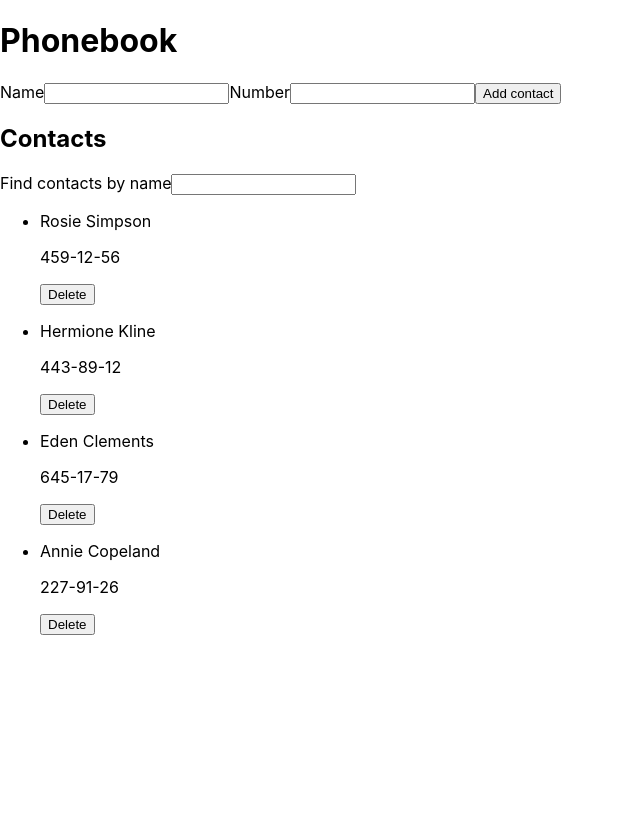
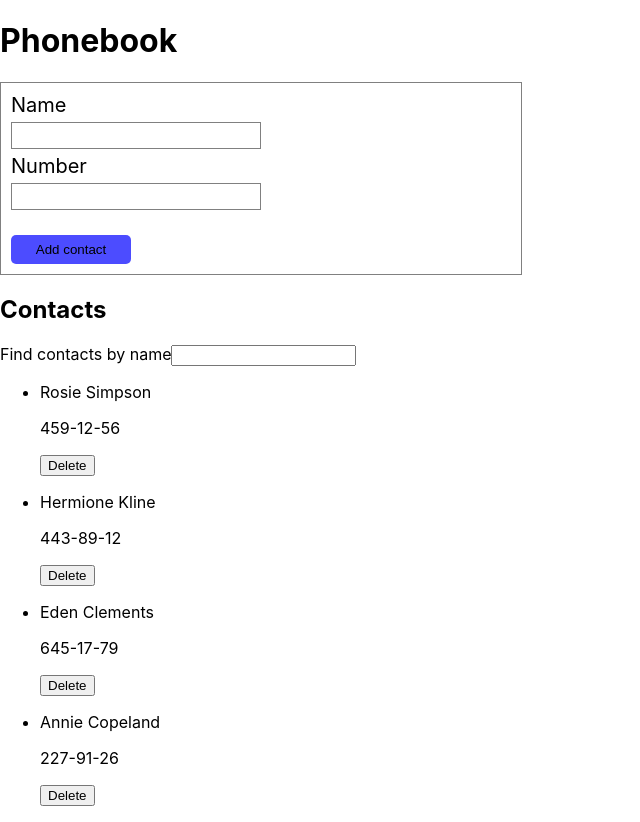
Before and after one commit to jacobpavlik/goit-react-hw-02-phonebook, a React (Create React App) app: page / in a window 1280 px wide. Shown: the whole page, without its empty margins (0-640 px from the left). Before the commit the page ends 800 px from the top, so only its background shows below. Built offline with nearby package versions, Linux system fonts and the light colour scheme.

Commit message:
Added css module to ContactForm

```diff
--- a/src/components/ContactForm/ContactForm.jsx
+++ b/src/components/ContactForm/ContactForm.jsx
@@ -1,7 +1,7 @@
 import React, { Component } from 'react';
 import PropTypes from 'prop-types';
 import { nanoid } from 'nanoid';
-
+import css from './ContactForm.module.css';
 export class ContactForm extends Component {
   idNanoid = nanoid();
   state = {
@@ -30,9 +30,13 @@ export class ContactForm extends Component {
 
   render() {
     return (
-      <form onSubmit={this.handleSubmit}>
-        <label htmlFor={this.idNanoid}>Name</label>
+      <div className={css.formContainer}>
+        <form className={css.formContact} onSubmit={this.handleSubmit}>
+          <label className={css.formLabel} htmlFor={this.idNanoid}>
+            Name
+          </label>
           <input
+            className={css.formInput}
             onChange={this.handleChange}
             id={this.idNanoid}
             value={this.state.name}
@@ -42,8 +46,11 @@ export class ContactForm extends Component {
             title="Name may contain only letters, apostrophe, dash and spaces. For example Adrian, Jacob Mercer, Charles de Batz de Castelmore d'Artagnan"
             required
           />
-        <label htmlFor={this.idNanoid}>Number</label>
+          <label className={css.formLabel} htmlFor={this.idNanoid}>
+            Number
+          </label>
           <input
+            className={css.formInput}
             onChange={this.handleChange}
             id={this.idNanoid}
             value={this.state.number}
@@ -53,8 +60,11 @@ export class ContactForm extends Component {
             title="Phone number must be digits and can contain spaces, dashes, parentheses and can start with +"
             required
           />
-        <button type="submit">Add contact</button>
+          <button className={css.formButton} type="submit">
+            Add contact
+          </button>
         </form>
+      </div>
     );
   }
 }
--- /dev/null
+++ b/src/components/ContactForm/ContactForm.module.css
@@ -0,0 +1,28 @@
+.formContainer {
+  /* margin: 10px; */
+  padding: 10px;
+  border: 1px solid gray;
+  max-width: 500px;
+}
+.formContact {
+  display: flex;
+  flex-direction: column;
+  width: 250px;
+}
+.formLabel {
+  font-size: 20px;
+  margin-bottom: 5px;
+}
+.formInput {
+  margin-bottom: 5px;
+  border: 1px solid gray;
+  font-size: 20px;
+}
+.formButton {
+  border-color: transparent;
+  padding: 5px 12px;
+  border-radius: 5px;
+  max-width: 120px;
+  background-color: rgba(0, 0, 255, 0.7);
+  margin-top: 20px;
+}
--- a/src/components/Filter/filter.jsx
+++ b/src/components/Filter/filter.jsx
@@ -6,7 +6,6 @@ export class Filter extends Component {
     filter: '',
   };
   render() {
-    // const { state } = this.props;
     return (
       <div>
         <label>
@@ -18,9 +17,11 @@ export class Filter extends Component {
             title="Filter contacts"
             value={this.props.filter}
           />
-          {/* {console.log('input-this.props.filter', this.state.filter)} */}
         </label>
       </div>
     );
   }
 }
+Filter.propTypes = {
+  filter: PropTypes.string,
+};
```
Also changed, not shown: src/components/App.jsx (+0 -142 lines). Lines whose indentation alone changed are shown as unchanged.
